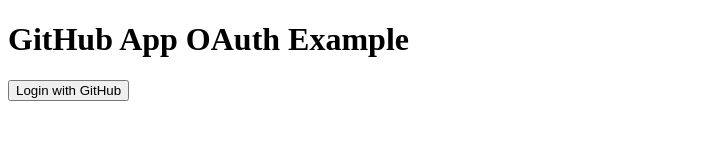
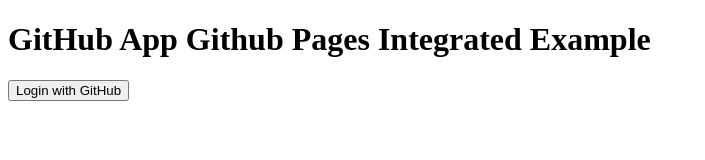
Before and after one commit to directx3r/diy_self_service, a plain HTML site: page index.html in a window 1280 px wide. Shown: the whole page, without its empty margins (0-705 px from the left). Drawn offline with Linux system fonts and the light colour scheme.

Commit message:
title
title

```diff
--- a/index.html
+++ b/index.html
@@ -6,7 +6,7 @@
     <title>GitHub App OAuth Example</title>
 </head>
 <body>
-    <h1>GitHub App OAuth Example</h1>
+    <h1>GitHub App Github Pages Integrated Example</h1>
     <button id="loginButton">Login with GitHub</button>
     <script src="script.js"></script>
 </body>
```
